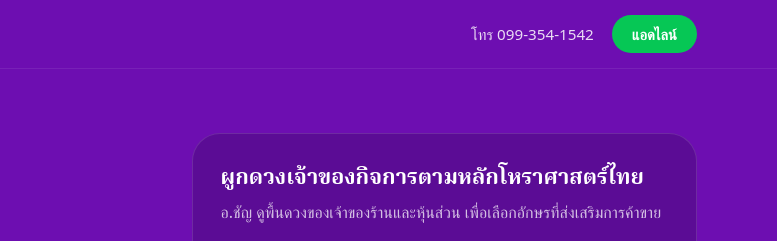
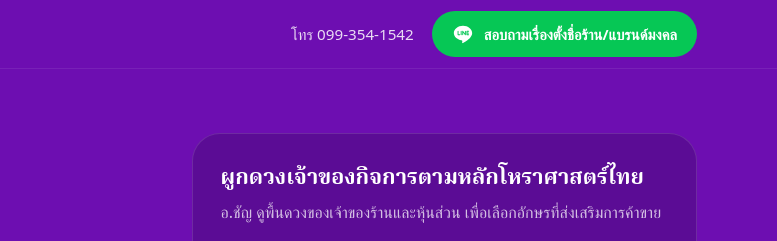
Before and after one commit to kangpla2530/theluckyname-brand, a plain HTML site: page index.html in a window 1280 px wide. Shown: the top 241 px of the page, 503-1280 px from the left. Drawn offline with Linux system fonts and the light colour scheme; a web font is replaced by a local one.

Commit message:
Header LINE button wording
Co-Authored-By: Claude Opus 5.5 <noreply@anthropic.com>
Claude-Session: https://claude.ai/code/session_018QbbST1ZSjePXtxfjqUwJK

```diff
--- a/index.html
+++ b/index.html
@@ -475,7 +475,7 @@ footer .disclaim{flex-basis:100%;border-top:1px solid rgba(255,255,255,.1);paddi
     </a>
     <nav class="top-links" aria-label="ติดต่อ">
       <a class="tel" href="tel:0993541542" data-track="click_call" data-loc="header">โทร 099-354-1542</a>
-      <a class="btn btn-line" href="https://line.me/R/ti/p/@theluckyname" data-track="click_line" data-loc="header">แอดไลน์</a>
+      <a class="btn btn-line" href="https://line.me/R/ti/p/@theluckyname" data-track="click_line" data-loc="header"><svg viewBox="0 0 24 24" aria-hidden="true"><path fill="currentColor" d="M12 3C6.5 3 2 6.6 2 11c0 3.9 3.5 7.2 8.3 7.9.3.1.8.2.9.5.1.3.1.7 0 1l-.1.9c0 .3-.2 1 .9.5s5.9-3.5 8-6C21.3 14.3 22 12.7 22 11c0-4.4-4.5-8-10-8Zm-3.5 10.4H6.6a.5.5 0 0 1-.5-.5V9a.5.5 0 0 1 1 0v3.4h1.4a.5.5 0 0 1 0 1Zm2-.5a.5.5 0 0 1-1 0V9a.5.5 0 0 1 1 0Zm4.6 0a.5.5 0 0 1-.9.3l-2-2.7v2.4a.5.5 0 0 1-1 0V9a.5.5 0 0 1 .9-.3l2 2.7V9a.5.5 0 0 1 1 0Zm3.1-2.4a.5.5 0 0 1 0 1h-1.4v.9h1.4a.5.5 0 0 1 0 1h-1.9a.5.5 0 0 1-.5-.5V9a.5.5 0 0 1 .5-.5h1.9a.5.5 0 0 1 0 1h-1.4v.9Z"/></svg>สอบถามเรื่องตั้งชื่อร้าน/แบรนด์มงคล</a>
     </nav>
   </div>
 </header>
```
